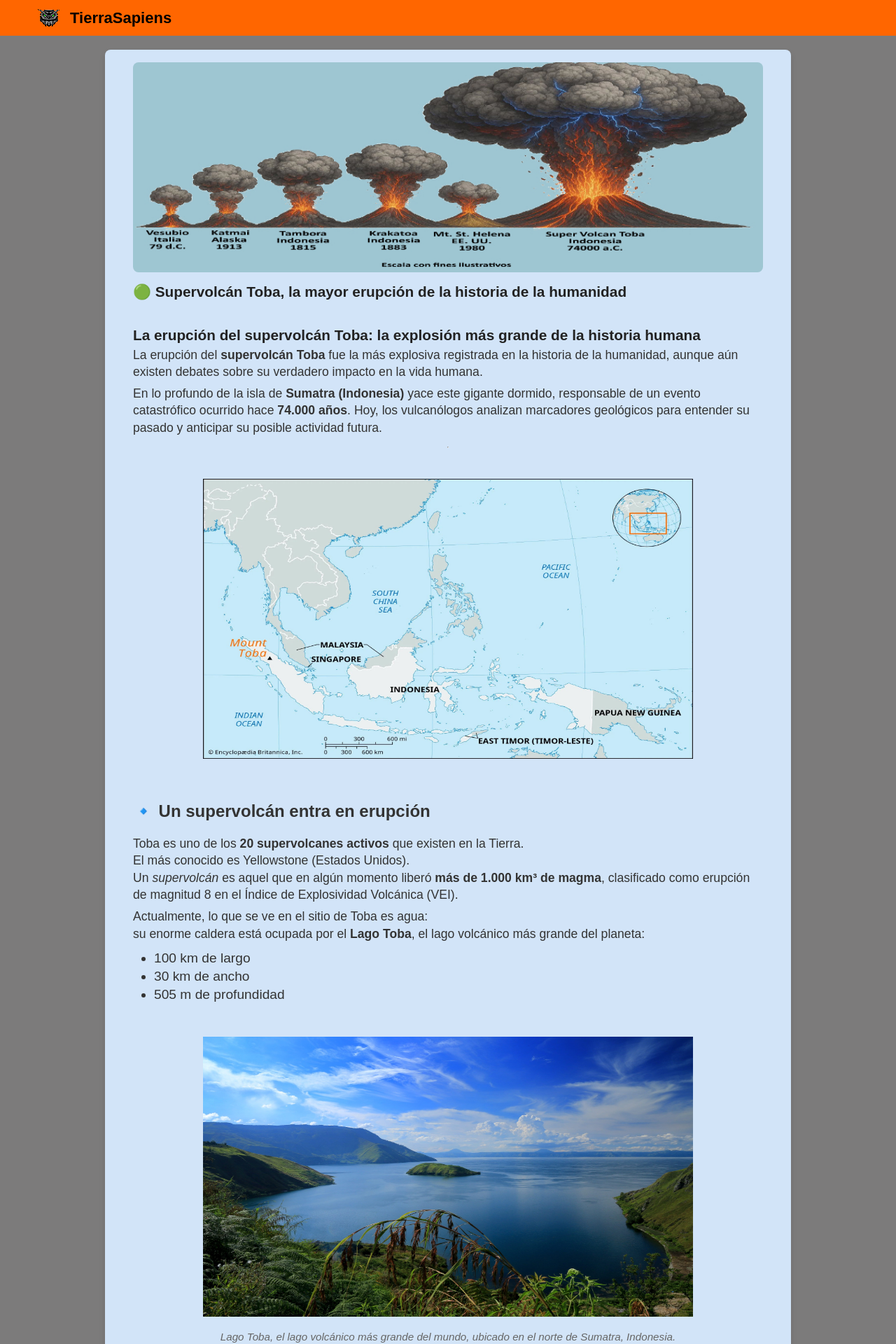
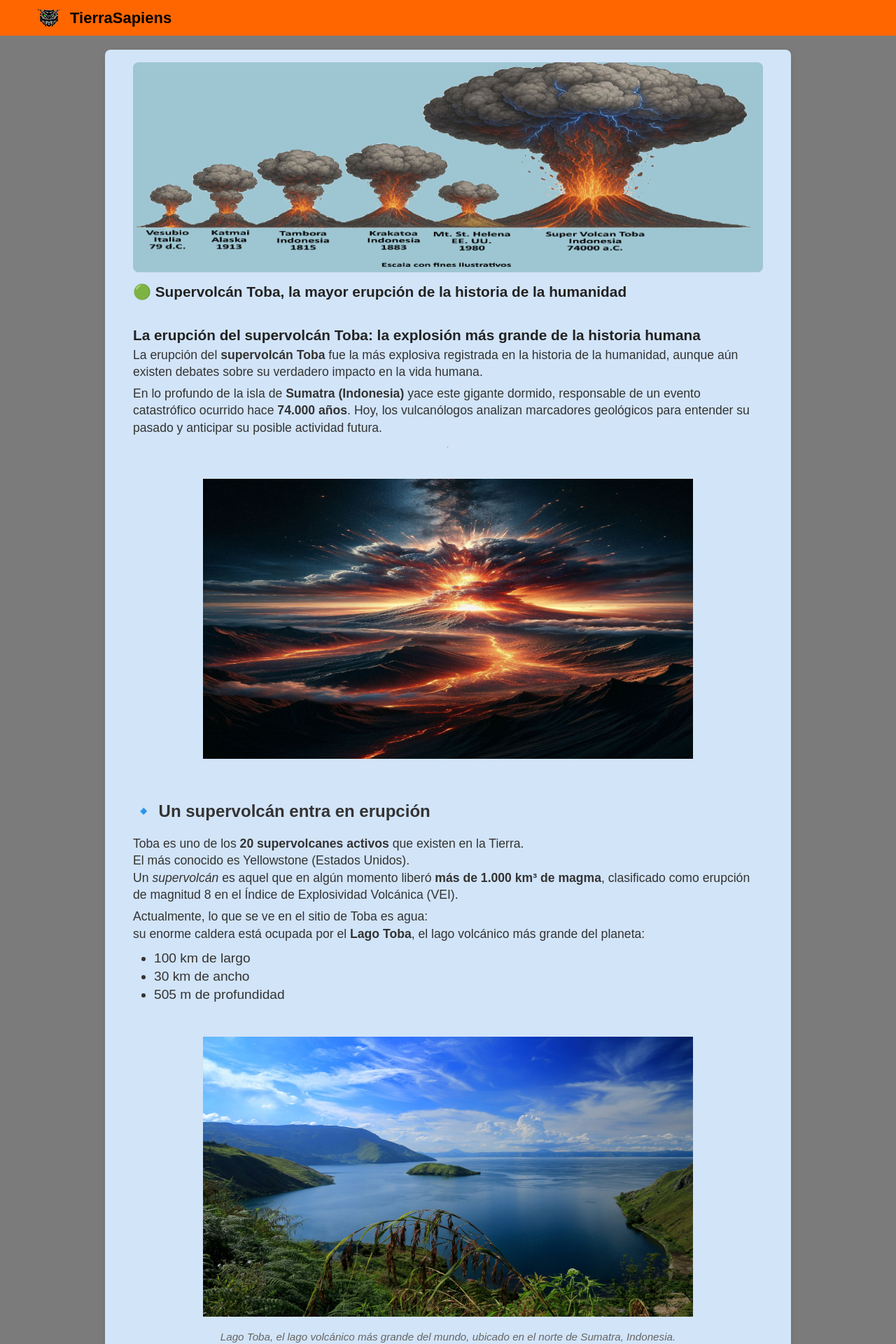
Before and after one commit to TierraSapiens/RealidadAlterna, a Jekyll site: the page built from _posts/2025-11-06-supervolcan-toba-la-mayor-erupcion-de-la-historia-de-la-humanidad.md, in a window 1280 px wide. Shown: the top 1920 px of the page at 70% size. Built offline with Jekyll 4.4.1, drawn with Linux system fonts in a browser that asks for light colours.

Commit message:
modificacion

```diff
--- a/_posts/2025-11-06-supervolcan-toba-la-mayor-erupcion-de-la-historia-de-la-humanidad.md
+++ b/_posts/2025-11-06-supervolcan-toba-la-mayor-erupcion-de-la-historia-de-la-humanidad.md
@@ -14,7 +14,7 @@ En lo profundo de la isla de **Sumatra (Indonesia)** yace este gigante dormido,
 
 ---
 <figure>
-    <img src="{{ '/images/posts/supervolcan-toba-la-mayor-erupcion-de-la-historia-de-la-humanidad/04.jpg' | relative_url }}" alt="Imagen secundaria">
+    <img src="{{ '/images/posts/supervolcan-toba-la-mayor-erupcion-de-la-historia-de-la-humanidad/06.jpg' | relative_url }}" alt="Imagen secundaria">
     <figcaption></figcaption>
 </figure>
 ## 🔹 Un supervolcán entra en erupción
```
Also changed, not shown: images/posts/supervolcan-toba-la-mayor-erupcion-de-la-historia-de-la-humanidad/06.jpg (added).
